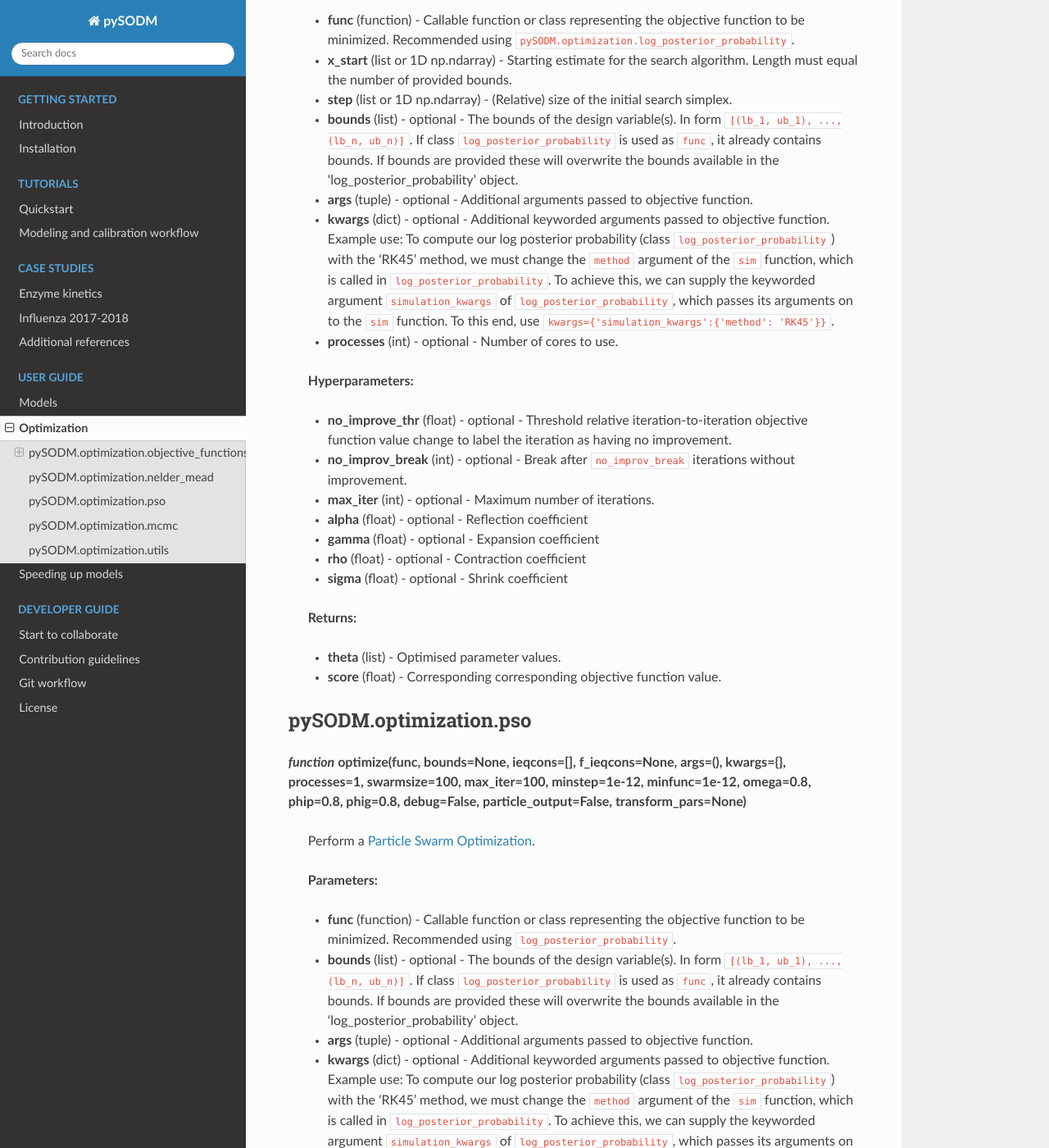
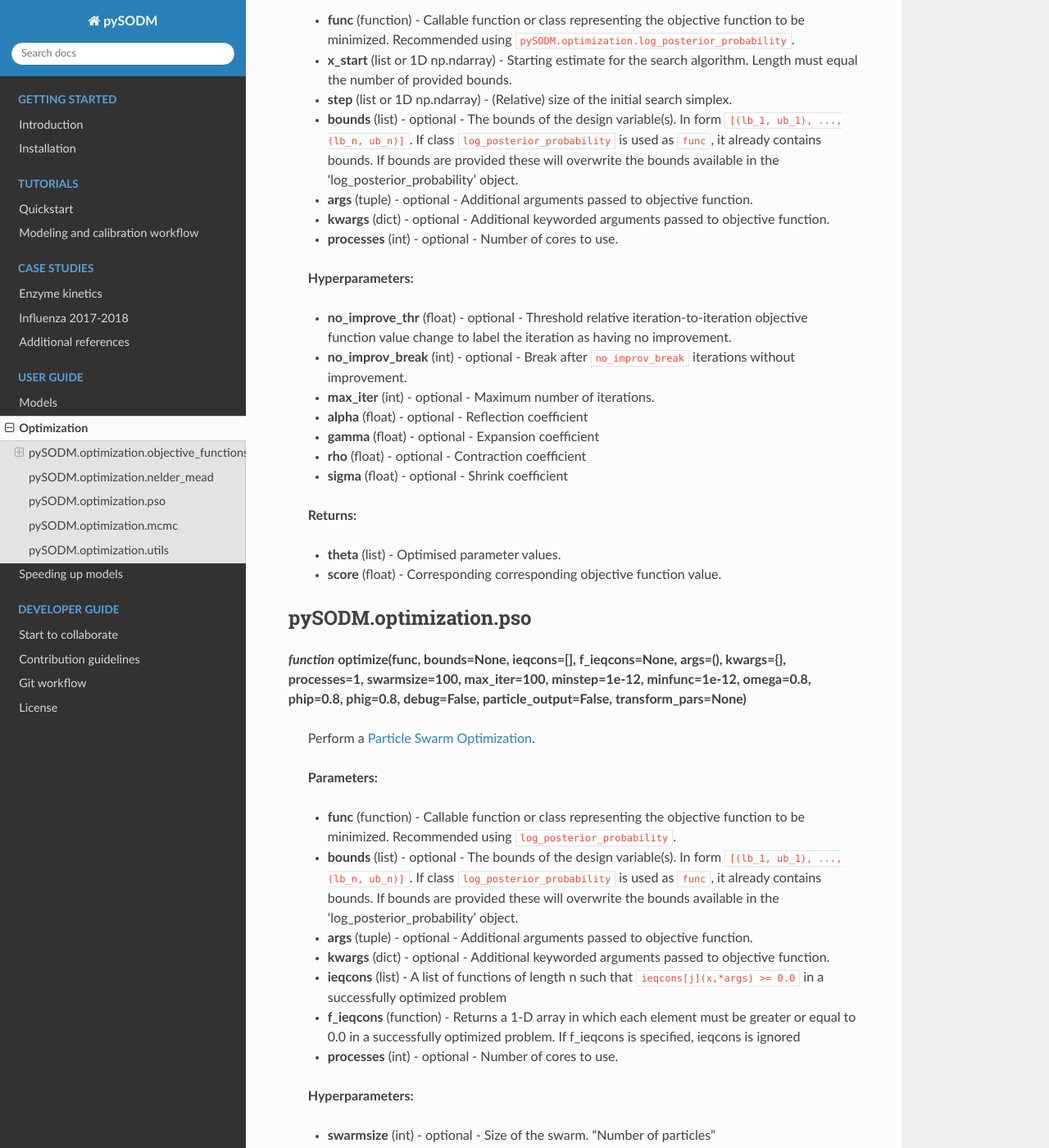
Before and after one commit to twallema/pySODM, a Sphinx documentation site: the page built from docs/optimization.md, in a window 1280 px wide and 1400 px high, scrolled down 6131 px. Shown: the whole window at 82% size. Built offline with Sphinx 7.4.7 and the Read the Docs theme 3.1.0, drawn with Linux system fonts in a browser that asks for light colours; some of the changed text lies outside the part shown.

Commit message:
update docs

````diff
--- a/docs/optimization.md
+++ b/docs/optimization.md
@@ -184,7 +184,7 @@
 >    * **step** (list or 1D np.ndarray) - (Relative) size of the initial search simplex.
 >    * **bounds** (list) - optional - The bounds of the design variable(s). In form `[(lb_1, ub_1), ..., (lb_n, ub_n)]`. If class `log_posterior_probability` is used as `func`, it already contains bounds. If bounds are provided these will overwrite the bounds available in the 'log_posterior_probability' object.
 >    * **args** (tuple) - optional - Additional arguments passed to objective function.
->    * **kwargs** (dict) - optional - Additional keyworded arguments passed to objective function. Example use: To compute our log posterior probability (class `log_posterior_probability`) with the 'RK45' method, we must change the `method` argument of the `sim` function, which is called in `log_posterior_probability`. To achieve this, we can supply the keyworded argument `simulation_kwargs` of `log_posterior_probability`, which passes its arguments on to the `sim` function. To this end, use `kwargs={'simulation_kwargs':{'method': 'RK45'}}`.
+>    * **kwargs** (dict) - optional - Additional keyworded arguments passed to objective function.
 >    * **processes** (int) - optional - Number of cores to use.
 
 >   **Hyperparameters:**
@@ -210,7 +210,7 @@
 >    * **func** (function) - Callable function or class representing the objective function to be minimized. Recommended using `log_posterior_probability`.
 >    * **bounds** (list) - optional - The bounds of the design variable(s). In form `[(lb_1, ub_1), ..., (lb_n, ub_n)]`. If class `log_posterior_probability` is used as `func`, it already contains bounds. If bounds are provided these will overwrite the bounds available in the 'log_posterior_probability' object.
 >    * **args** (tuple) - optional - Additional arguments passed to objective function.
->    * **kwargs** (dict) - optional - Additional keyworded arguments passed to objective function. Example use: To compute our log posterior probability (class `log_posterior_probability`) with the 'RK45' method, we must change the `method` argument of the `sim` function, which is called in `log_posterior_probability`. To achieve this, we can supply the keyworded argument `simulation_kwargs` of `log_posterior_probability`, which passes its arguments on to the `sim` function. To this end, use `kwargs={'simulation_kwargs':{'method': 'RK45'}}`.
+>    * **kwargs** (dict) - optional - Additional keyworded arguments passed to objective function.
 >    * **ieqcons** (list) - A list of functions of length n such that ```ieqcons[j](x,*args) >= 0.0``` in a successfully optimized problem
 >    * **f_ieqcons** (function) - Returns a 1-D array in which each element must be greater or equal to 0.0 in a successfully optimized problem. If f_ieqcons is specified, ieqcons is ignored
 >    * **processes** (int) - optional - Number of cores to use.
````
